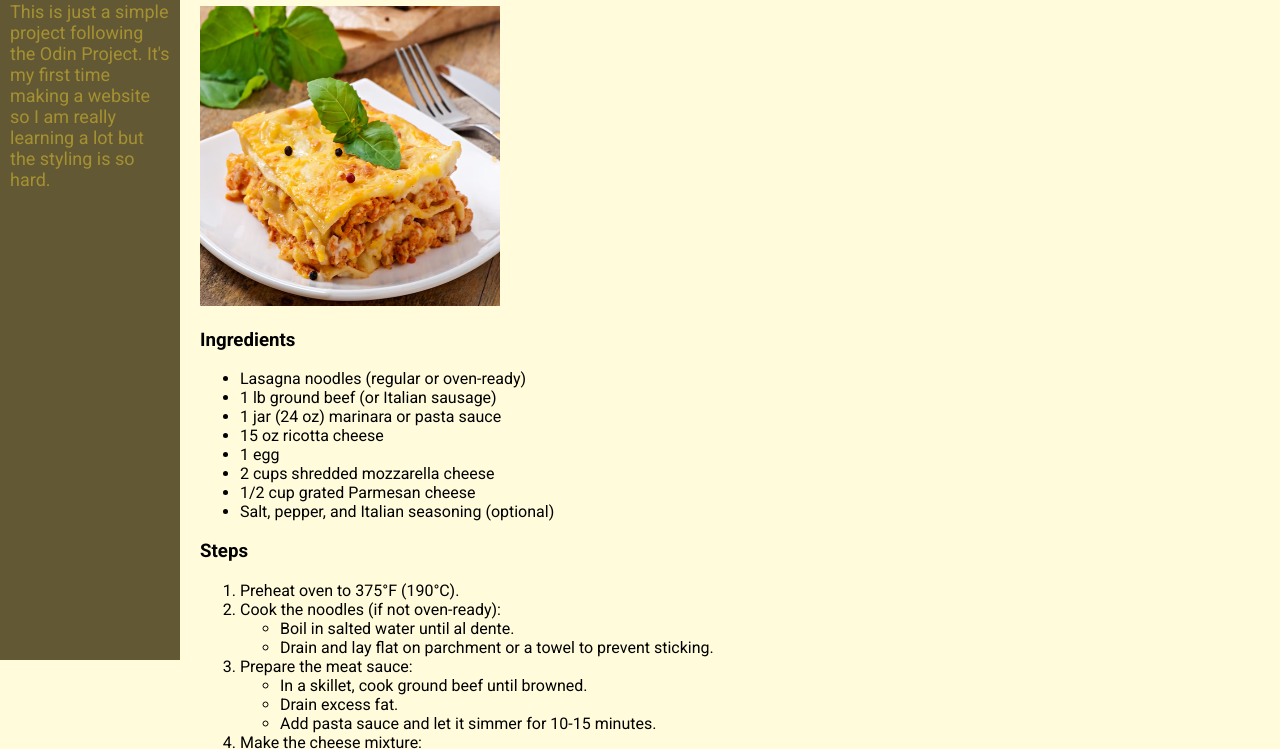
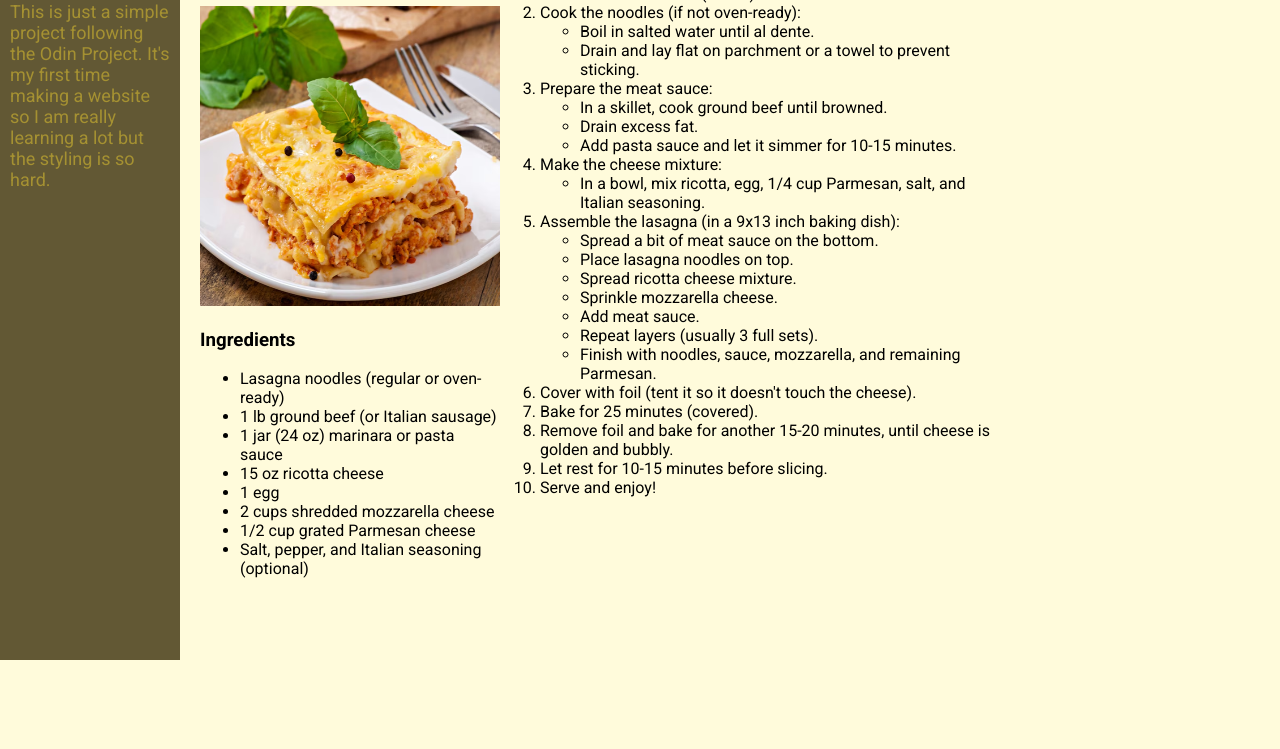
Before and after one commit to Shambalam/odin-recipes, a plain HTML site: page recipes/lasagna.html in a window 1280 px wide. Shown: the part 155-904 px from the top of the page. After the commit the page ends 800 px from the top, so only its background shows below. Drawn offline with Linux system fonts and the light colour scheme.

Commit message:
changed lasagna layout

```diff
--- a/recipes/lasagna.html
+++ b/recipes/lasagna.html
@@ -25,6 +25,7 @@
     </div>
     <main>
       <div class="content-box">
+        <div id="name-ingredient">
           <h1>Lasagna</h1>
           <img src="../images/lasagna.jpg" alt="Lasagna image" height="300" width="300">
           <h3>Ingredients</h3>
@@ -38,7 +39,9 @@
             <li>1/2 cup grated Parmesan cheese</li>
             <li>Salt, pepper, and Italian seasoning (optional)</li>
           </ul>
+        </div>
 
+        <div id="steps">
           <h3>Steps</h3>
           <ol>
             <li>Preheat oven to 375°F (190°C).</li>
@@ -82,6 +85,8 @@
             <li>Serve and enjoy!</li>
           </ol>
         </div>
+
+      </div>
     </main>
 </body>
 </html>
--- a/styles.css
+++ b/styles.css
@@ -59,7 +59,10 @@ a {
     padding-top: 80px;
     max-width: 800px;
     margin-right: auto;
-    margin-bottom: 40px;
+    margin-bottom: auto;
+    display: flex;
+    flex-direction: row;
+    justify-content: flex-end;
 
 }
 main
```
Lines whose indentation alone changed are shown as unchanged.
